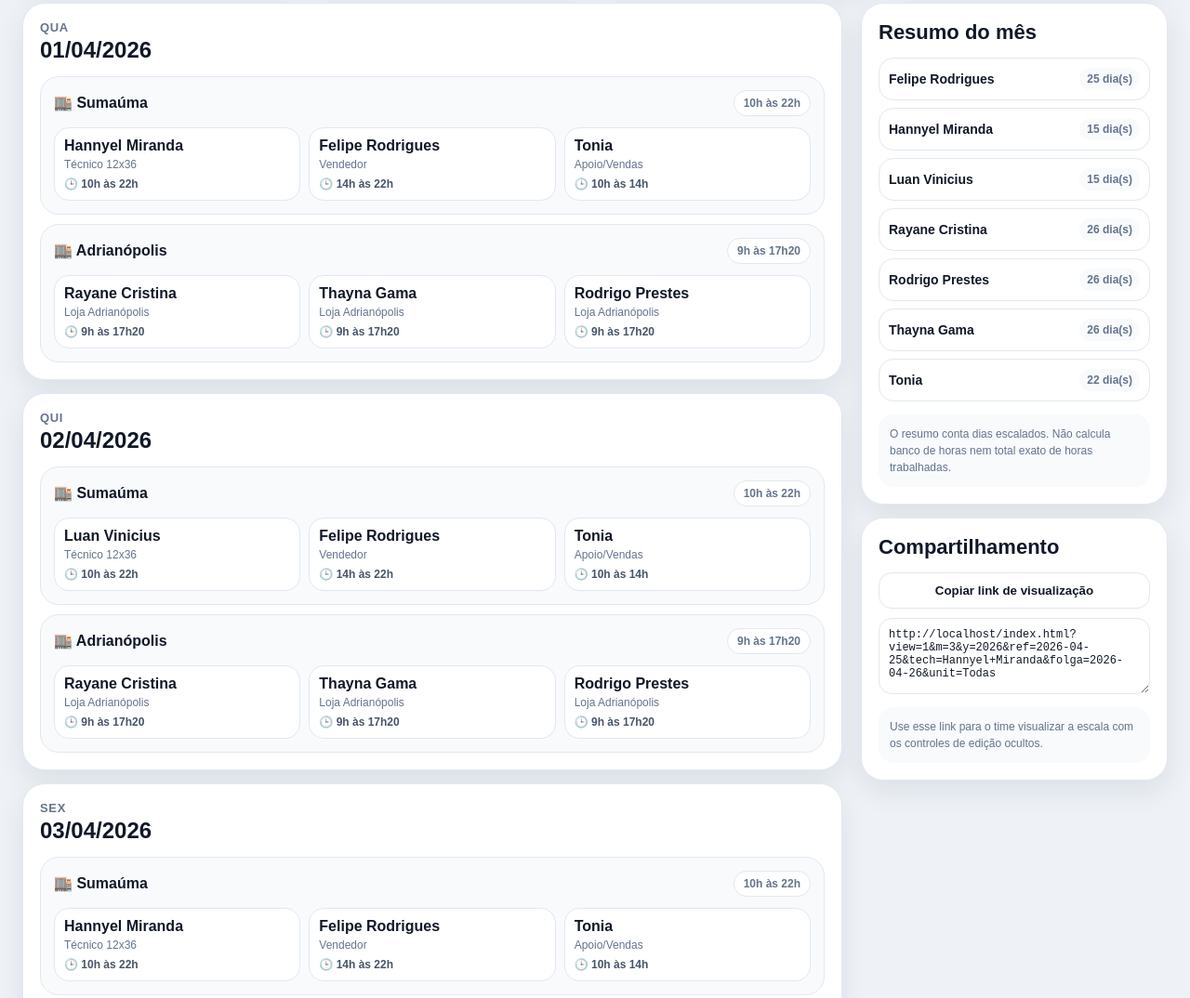
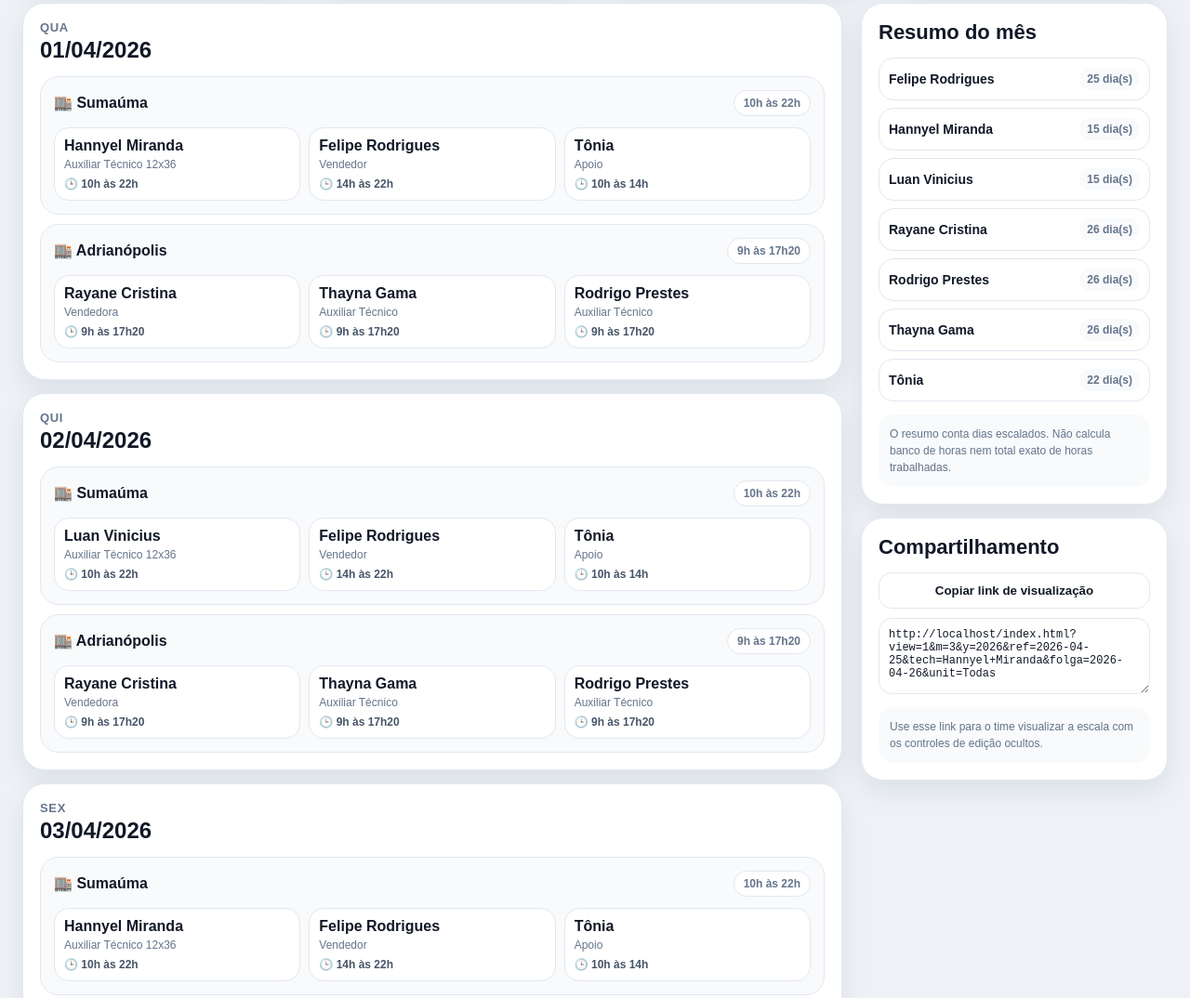
Before and after one commit to clanygamer-create/escala-clan, a plain HTML site: page index.html in a window 1280 px wide. Shown: the part 830-1904 px from the top of the page at 93% size. Drawn offline with Linux system fonts and the light colour scheme.

Commit message:
Update index.html

```diff
--- a/index.html
+++ b/index.html
@@ -519,7 +519,7 @@
         </label>
 
         <label class="span-2">
-          Técnico de referência
+          Auxiliar auxiliar técnico de referência
           <select id="referenceTech" onchange="render()">
             <option>Hannyel Miranda</option>
             <option>Luan Vinicius</option>
@@ -703,7 +703,7 @@
 
       team.push({
         name: getTechnicalShift(date, referenceDate, referenceTech),
-        role: "Técnico 12x36",
+        role: "Auxiliar Técnico 12x36",
         hours: isSunday(date) ? "14h às 21h" : "10h às 22h"
       });
 
@@ -725,8 +725,8 @@
 
       if (isWeekday(date)) {
         team.push({
-          name: "Tonia",
-          role: "Apoio/Vendas",
+          name: "Tônia",
+          role: "Apoio",
           hours: "10h às 14h"
         });
       }
@@ -740,9 +740,9 @@
       }
 
       return [
-        { name: "Rayane Cristina", role: "Loja Adrianópolis", hours: "9h às 17h20" },
-        { name: "Thayna Gama", role: "Loja Adrianópolis", hours: "9h às 17h20" },
-        { name: "Rodrigo Prestes", role: "Loja Adrianópolis", hours: "9h às 17h20" }
+        { name: "Rayane Cristina", role: "Vendedora", hours: "9h às 17h20" },
+        { name: "Thayna Gama", role: "Auxiliar Técnico", hours: "9h às 17h20" },
+        { name: "Rodrigo Prestes", role: "Auxiliar Técnico", hours: "9h às 17h20" }
       ];
     }
 
```
